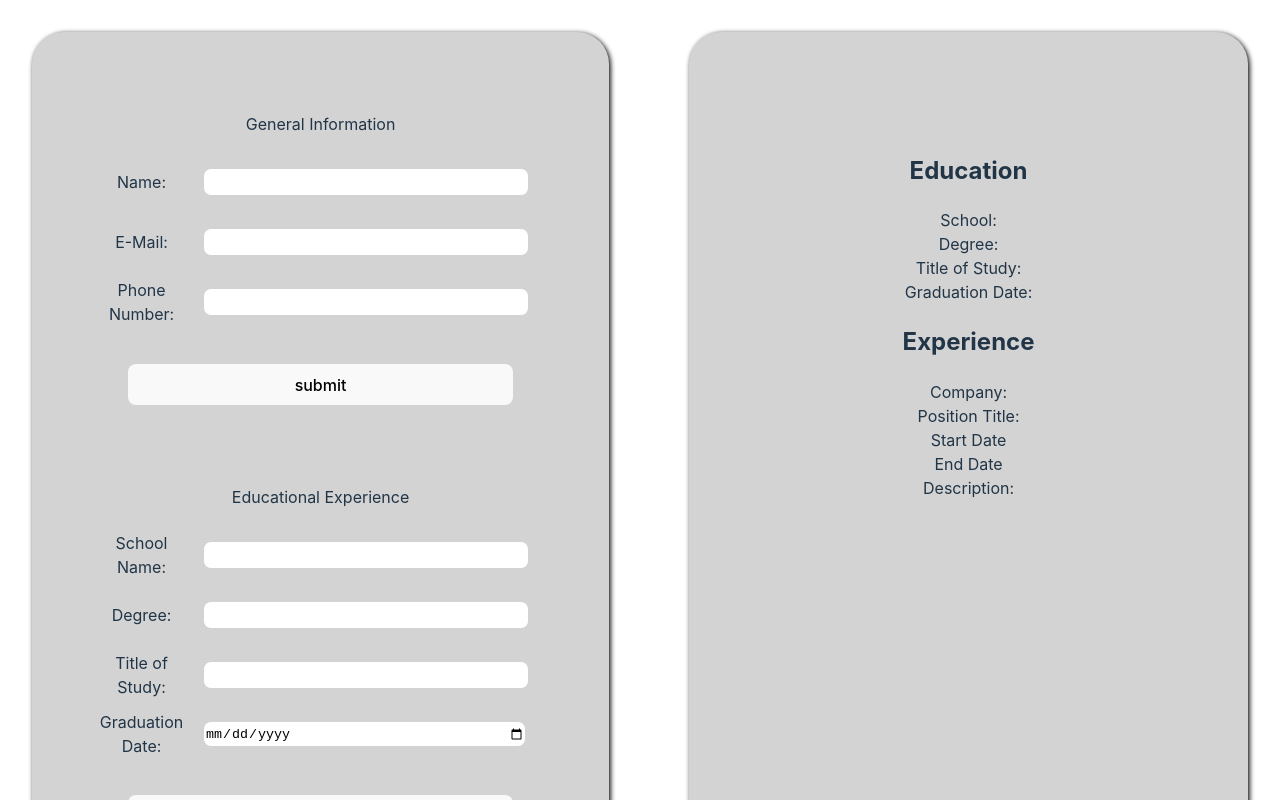
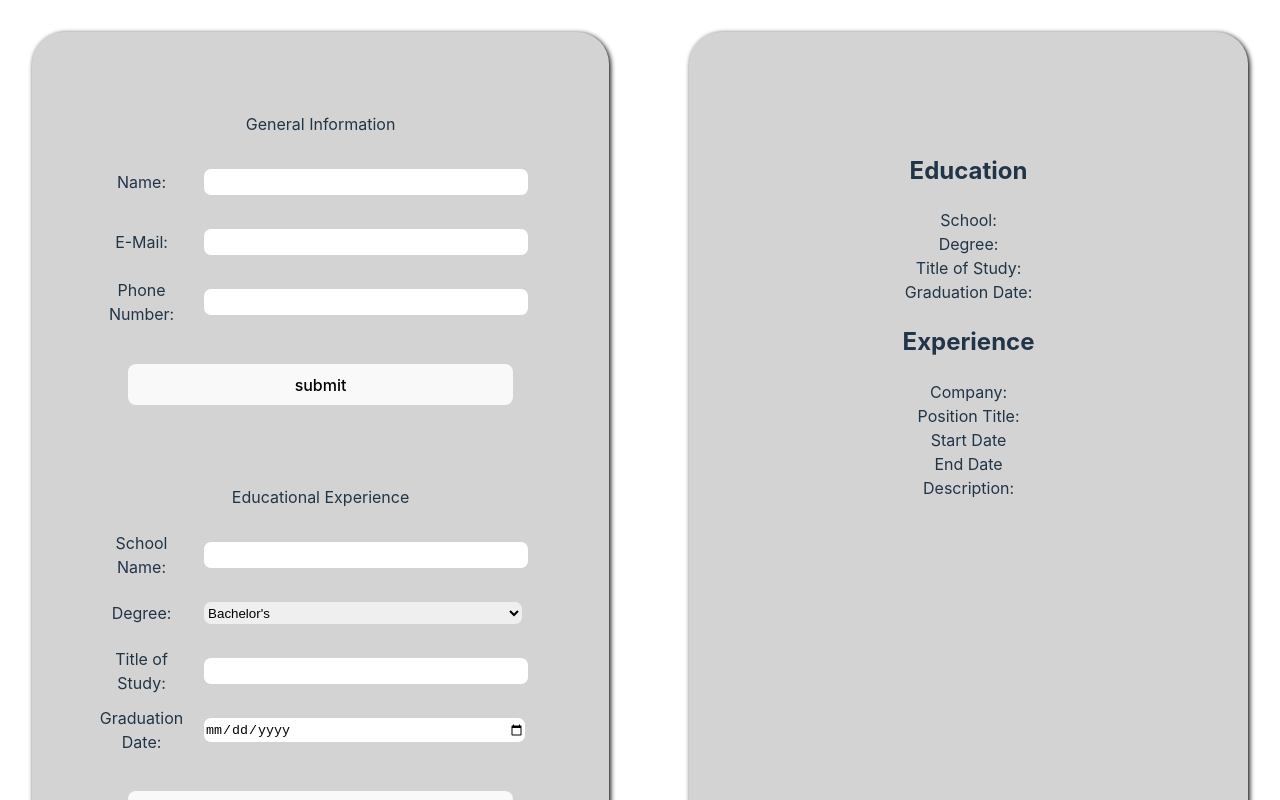
Before and after one commit to HasanMaaraj/CV-App, a React (Vite) app: page / in a window 1280 px wide. Shown: the top 800 px of the page. Built offline with nearby package versions, Linux system fonts and the light colour scheme.

Commit message:
Change input field to select

```diff
--- a/src/App.css
+++ b/src/App.css
@@ -28,7 +28,8 @@ legend {
   margin: 1rem;
 }
 
-input {
+input,
+select {
   width: 20rem;
   height: 1.5rem;
   margin: 1rem;
--- a/src/components/EducationForm.jsx
+++ b/src/components/EducationForm.jsx
@@ -8,7 +8,11 @@ function EducationForm(props) {
             <label htmlFor="school-name">School Name: </label>
             <input type="text" name="school-name" id="school-name"/>
             <label htmlFor="degree">Degree: </label>
-            <input type="text" name="degree" id="degree"/>
+            <select name="degree" id="degree">
+                <option value="Bachelor;s">Bachelor's</option>
+                <option value="Master's">Master's</option>
+                <option value="phd">phd</option>
+            </select>
             <label htmlFor="study-title">Title of Study: </label>
             <input type="text" name="study-title" id="study-title"/>
             <label htmlFor="graduation-date">Graduation Date: </label>
```
